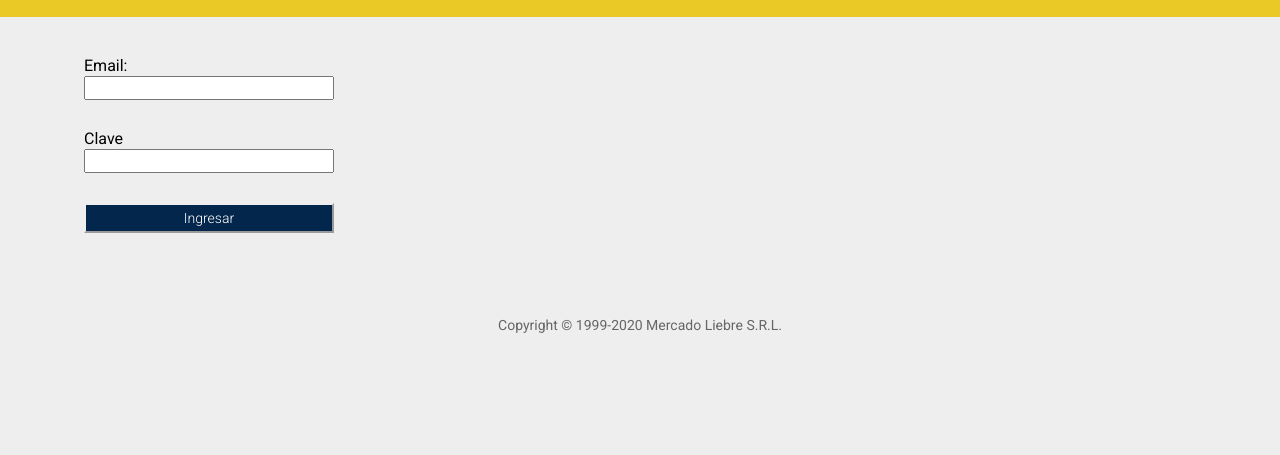
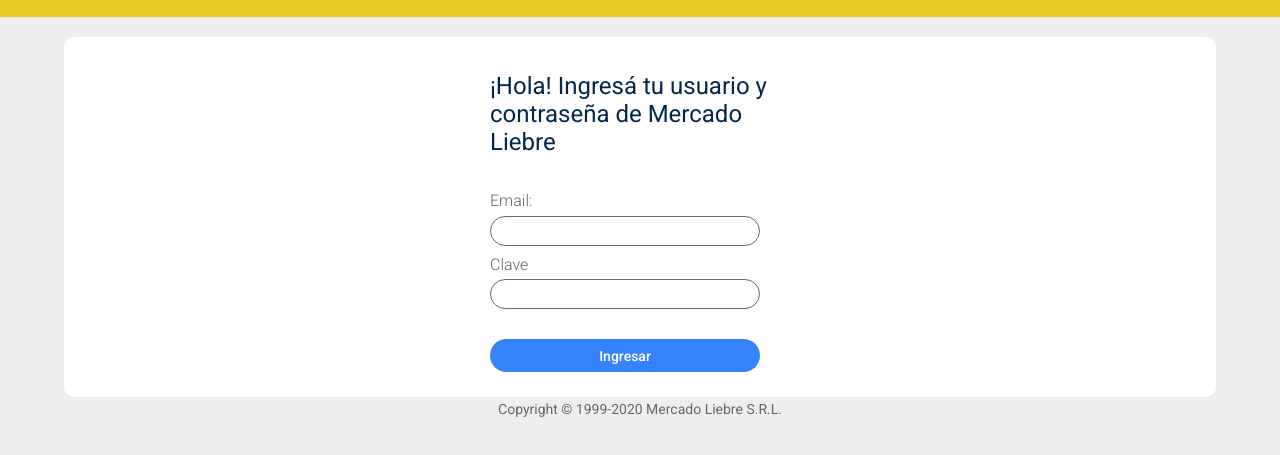
Before and after one commit to SantiagoMarconetti/mercado_liebre, a website: page views/login.html in a window 1280 px wide. Shown: the part 79-534 px from the top of the page. Drawn offline with nearby package versions, Linux system fonts and the light colour scheme.

Commit message:
Se actualizan estilos de formulario

```diff
--- a/public/css/styles.css
+++ b/public/css/styles.css
@@ -349,7 +349,7 @@
     }
 
     .icon:hover {
-        width: 100px;
+        width: 80px;
     }
 }
 
@@ -478,28 +478,65 @@
     width: 90%;
     margin: auto;
     padding: 20px;
+    display: flex;
+    align-items: center;
+    flex-direction: column;
+    background-color: white;
+    border-radius: 10px;
+    position: relative;
+    top: 30px;
+}
+
+.title-container {
+    width: 300px;
+    margin: auto;
+    margin-top: 0;
+    margin-bottom: 15px;
+}
+
+.form-title{
+    font-size: 24px;
+    font-weight: 400;
+    color: #03264C;
 }
 
 .item-container {
-    display: block;
+    display: inline-block;
+    width: 300px;
     margin:auto;
-    margin-top: 30px;
-    margin-bottom: 30px;
+    margin-top: 5px;
+    margin-bottom: 5px;
+}
+
+.item-container label {
+    color: #666;
+    font-size: 16px;
+    font-weight: 300;
 }
 
 .entry {
     display: block;
-    width: 250px;
-    border-color: solid 1px #ebebeb;
+    width: 90%;
+    height: 30px;
+    border-radius: 15px;
+    border: solid 1px;
+    border-color: #666;
+    margin-top: 5px;
+
 }
 
 .entry-buttom {
-    display: block;
-    width: 250px;
-    height: 30px;
-    border-color: unset;
-    background-color: #03264C;
+    width: 90%;
+    height: 33px;
+    border-radius: 17px;
+    border: 0;
+    background-color: #3483FA;
     color: white;
     font-size: 14px;
-    font-weight: 300;
+    font-weight: 500;
+    margin-top: 20px;
 }
+
+.footer-form {
+    margin-top: 30px;
+}
--- a/views/login.html
+++ b/views/login.html
@@ -20,7 +20,12 @@
             </div>
         </div>
     </header>
+
+
     <form action="#" method="post" class="form-container">
+        <div class="title-container">
+            <h1 class="form-title">¡Hola! Ingresá tu usuario y contraseña de Mercado Liebre</h1>
+        </div>
         <div class="item-container">
             <label for="email">Email:</label>
             <br>
@@ -35,7 +40,8 @@
             <button type="submit" class="entry-buttom">Ingresar</button>
         </div>
     </form>
-    <footer class="footer-copyright">
+
+    <footer class="footer-copyright" class="footer-form">
         <p>Copyright © 1999-2020 Mercado Liebre S.R.L.</p>
     </footer>
 </body>
```
Also changed, not shown: views/register.html (+1 -4 lines).
